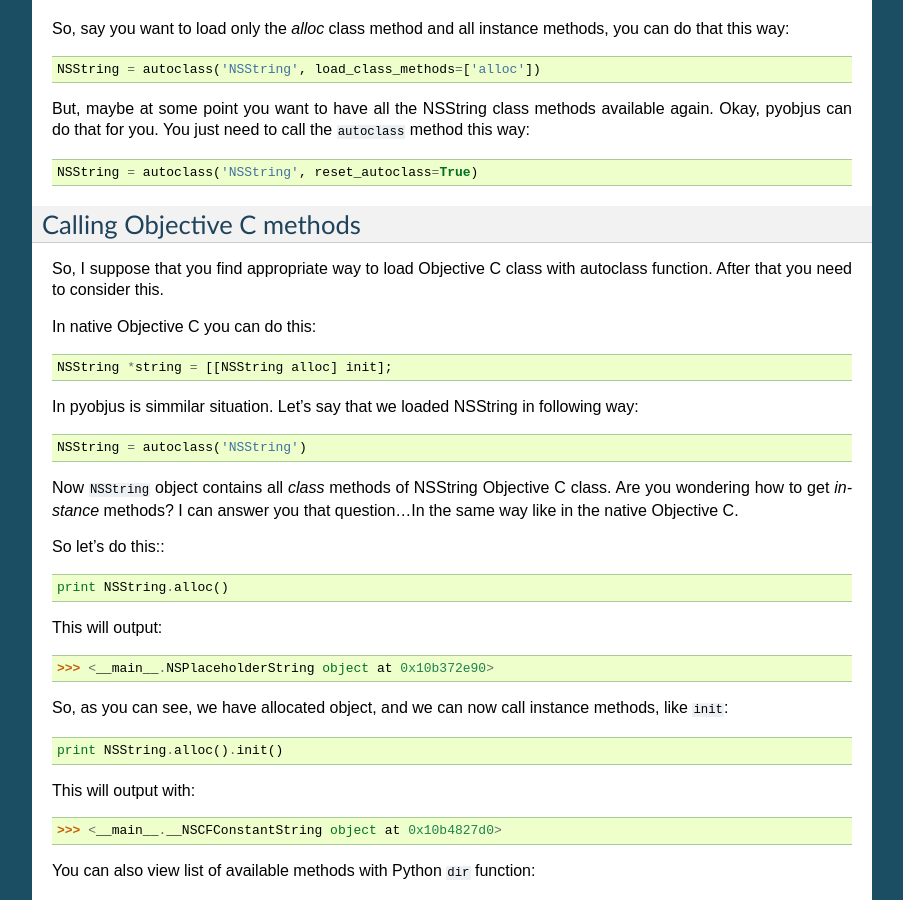
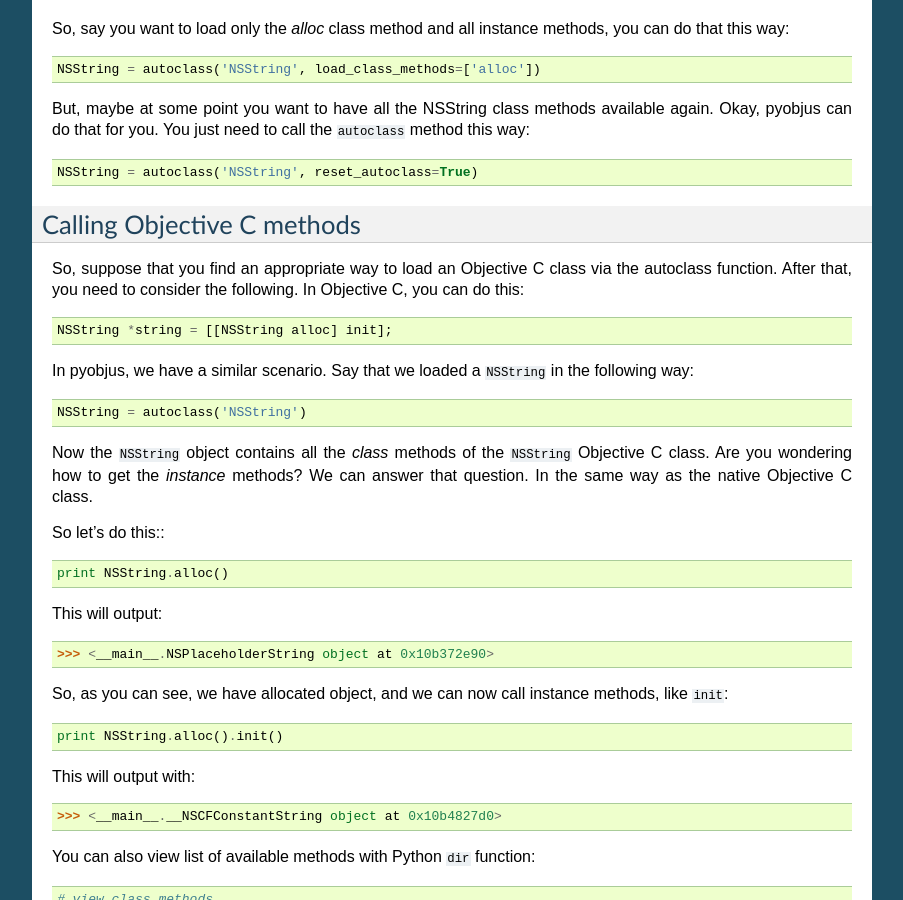
Before and after one commit to kivy/pyobjus, a Sphinx documentation site: the page built from docs/source/pyobjus_internal.rst, in a window 1280 px wide and 900 px high, scrolled down 1050 px. Shown: the whole window, without its empty margins (198-1101 px from the left). Built offline with Sphinx 7.4.7, drawn with Linux system fonts in a browser that asks for light colours.

Commit message:
doc: Grammar tweaks

```diff
--- a/docs/source/pyobjus_internal.rst
+++ b/docs/source/pyobjus_internal.rst
@@ -78,19 +78,21 @@
 Calling Objective C methods
 ---------------------------
 
-So, I suppose that you find appropriate way to load Objective C class with autoclass function.
-After that you need to consider this.
-
-In native Objective C you can do this::
+So, suppose that you find an appropriate way to load an Objective C
+class via the autoclass function. After that, you need to consider the
+following. In Objective C, you can do this::
 
     NSString *string = [[NSString alloc] init];
 
-In pyobjus is simmilar situation. Let's say that we loaded NSString in following way::
+In pyobjus, we have a similar scenario. Say that we loaded a ``NSString``
+in the following way::
 
     NSString = autoclass('NSString')
 
-Now ``NSString`` object contains all `class` methods of NSString Objective C class.
-Are you wondering how to get `instance` methods? I can answer you that question...In the same way like in the native Objective C.
+Now the ``NSString`` object contains all the `class` methods of the
+``NSString`` Objective C class. Are you wondering how to get the `instance`
+methods? We can answer that question. In the same way as the native Objective
+C class.
 
 So let's do this:::
 
```
